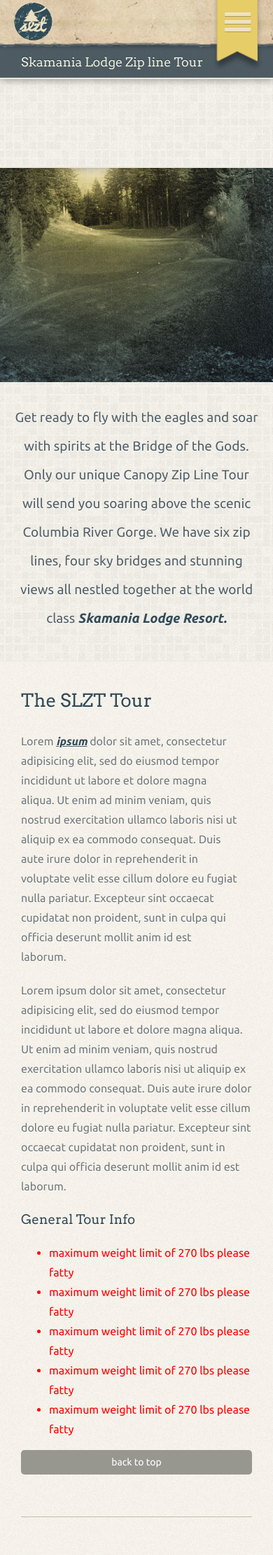
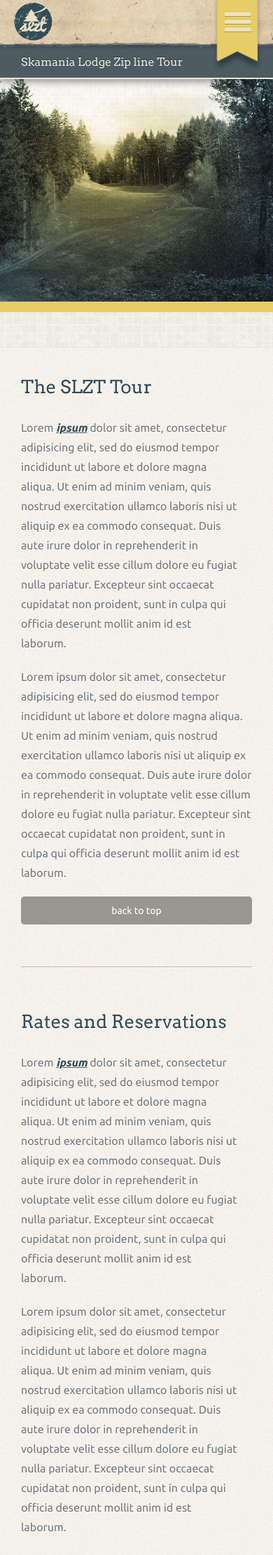
Before and after one commit to codyevans/SkamaniaLodgeZipTour, a PHP site: page / in a window 390 px wide. Shown: the top 2222 px of the page at 70% size. Run offline with PHP 8.4, Linux system fonts and the light colour scheme; some libraries are stand-ins or nearby versions.

Commit message:
adjustments

```diff
--- a/css/main.css
+++ b/css/main.css
@@ -425,25 +425,32 @@ ul.mobile { display: none; }
 .hero_1 { width: 100%; height: 595px; }
 @media (max-width: 768px) { /* line 3, ../scss/_hero.scss */
   .hero_1 { margin-top: -10px; height: 445px; } }
+@media (max-width: 575px) { /* line 3, ../scss/_hero.scss */
+  .hero_1 { height: 345px; border-bottom: 27px solid #e7cd67; } }
 
-/* line 20, ../scss/_hero.scss */
+/* line 21, ../scss/_hero.scss */
 .title_banner { background: url(../assets/bkgd_img/title_banner.png) no-repeat 0 0; width: 568px; height: 95px; position: absolute; z-index: 12; top: 57px; left: 147px; }
-@media (max-width: 768px) { /* line 20, ../scss/_hero.scss */
+@media (max-width: 768px) { /* line 21, ../scss/_hero.scss */
   .title_banner { display: none; } }
 
-/* line 37, ../scss/_hero.scss */
+@media (max-width: 768px) { /* line 38, ../scss/_hero.scss */
+  #headline_slideshow { width: 100; margin: 0 auto; } }
+
+/* line 46, ../scss/_hero.scss */
 .headlines { position: absolute; top: 173px; left: 231px; }
-@media (max-width: 768px) { /* line 37, ../scss/_hero.scss */
+@media (max-width: 768px) { /* line 46, ../scss/_hero.scss */
+  .headlines { position: relative; top: 0px; left: 0px; margin: 0 auto; } }
+@media (max-width: 575px) { /* line 46, ../scss/_hero.scss */
   .headlines { display: none; } }
-/* line 46, ../scss/_hero.scss */
+/* line 64, ../scss/_hero.scss */
 .headlines .lines { margin-top: -45px; }
-/* line 50, ../scss/_hero.scss */
+/* line 68, ../scss/_hero.scss */
 .headlines .bridges { margin-top: -45px; }
-/* line 54, ../scss/_hero.scss */
+/* line 72, ../scss/_hero.scss */
 .headlines .mph { margin-left: -45px; }
-/* line 58, ../scss/_hero.scss */
+/* line 76, ../scss/_hero.scss */
 .headlines .ft { margin-left: -35px; margin-top: -10px; }
-/* line 63, ../scss/_hero.scss */
+/* line 81, ../scss/_hero.scss */
 .headlines img { width: 442px; height: 392px; }
 
 /* --- Giant Button ------------------------------------------------------------
@@ -471,9 +478,11 @@ ul.mobile { display: none; }
 @media (max-width: 768px) { /* line 2, ../scss/_intro.scss */
   #intro { padding-top: 30px; padding-bottom: 20px; } }
 /* line 21, ../scss/_intro.scss */
-#intro .intro_container { width: 100%; max-width: 1300px; margin: 0 auto; padding-left: 230px; padding-right: 50px; }
+#intro .intro_container { width: 100%; max-width: 1220px; margin: 0 auto; padding-left: 230px; padding-right: 50px; }
 @media (max-width: 768px) { /* line 21, ../scss/_intro.scss */
   #intro .intro_container { padding-left: 0px; padding-right: 0px; width: 90%; } }
+@media (max-width: 575px) { /* line 21, ../scss/_intro.scss */
+  #intro .intro_container { display: none; } }
 /* line 38, ../scss/_intro.scss */
 #intro .intro_container p { font-size: 22px; line-height: 42px; color: #536168; }
 @media (max-width: 768px) { /* line 38, ../scss/_intro.scss */
@@ -493,28 +502,25 @@ section h1 { font-size: 26px; margin-bottom: 30px; }
 .border { border-top: 1px solid #c1bba9; border-bottom: 1px solid rgba(255, 255, 255, 0.2); margin-top: 10px; margin-bottom: 20px; }
 
 /* --- general bullets --------------------------------------------------------- */
-/* line 211, ../scss/main.scss */
-.bullet_points { color: red; }
-
 /* --- the tour ---------------------------------------------------------------- */
 /* --- reservations ------------------------------------------------------------ */
 /* --- about ------------------------------------------------------------------- */
 /* --- contact ----------------------------------------------------------------- */
-/* line 241, ../scss/main.scss */
+/* line 239, ../scss/main.scss */
 .map { height: 500px; }
 
-/* line 245, ../scss/main.scss */
+/* line 243, ../scss/main.scss */
 #map_canvas { width: 100%; height: 100%; }
 
-/* line 254, ../scss/main.scss */
+/* line 252, ../scss/main.scss */
 .copyright { background: #4d5b61; border-top: 2px solid #f1ebdc; }
-@media (max-width: 768px) { /* line 254, ../scss/main.scss */
+@media (max-width: 768px) { /* line 252, ../scss/main.scss */
   .copyright { text-align: center; } }
-/* line 262, ../scss/main.scss */
+/* line 260, ../scss/main.scss */
 .copyright p { color: #f1ebdc; text-shadow: none; font-size: 14px; margin: 10px 0px; }
-@media (max-width: 768px) { /* line 262, ../scss/main.scss */
+@media (max-width: 768px) { /* line 260, ../scss/main.scss */
   .copyright p { font-size: 14px; } }
-@media (max-width: 575px) { /* line 262, ../scss/main.scss */
+@media (max-width: 575px) { /* line 260, ../scss/main.scss */
   .copyright p { font-size: 10px; } }
 
 /* line 2, ../scss/_backtotop.scss */
@@ -524,115 +530,131 @@ section h1 { font-size: 26px; margin-bottom: 30px; }
 /* line 25, ../scss/_backtotop.scss */
 .topBtn:after { content: url(../assets/bkgd_img/upArrow.png); width: 35px; height: 25px; line-height: 80px; }
 
-/* line 287, ../scss/main.scss */
+/* line 285, ../scss/main.scss */
 .sectionTop { display: none; }
 
 /* ========================================================================== Helper classes ========================================================================== */
 /* Image replacement */
-/* line 300, ../scss/main.scss */
+/* line 298, ../scss/main.scss */
 .ir { background-color: transparent; border: 0; overflow: hidden; /* IE 6/7 fallback */ *text-indent: -9999px; }
 
-/* line 308, ../scss/main.scss */
+/* line 306, ../scss/main.scss */
 .ir:before { content: ""; display: block; width: 0; height: 100%; }
 
 /* Hide from both screenreaders and browsers: h5bp.com/u */
-/* line 319, ../scss/main.scss */
+/* line 317, ../scss/main.scss */
 .hidden { display: none !important; visibility: hidden; }
 
 /* Hide only visually, but have it available for screenreaders: h5bp.com/v */
-/* line 328, ../scss/main.scss */
+/* line 326, ../scss/main.scss */
 .visuallyhidden { border: 0; clip: rect(0 0 0 0); height: 1px; margin: -1px; overflow: hidden; padding: 0; position: absolute; width: 1px; }
 
 /* Extends the .visuallyhidden class to allow the element to be focusable when navigated to via the keyboard: h5bp.com/p */
-/* line 345, ../scss/main.scss */
+/* line 343, ../scss/main.scss */
 .visuallyhidden.focusable:active, .visuallyhidden.focusable:focus { clip: auto; height: auto; margin: 0; overflow: visible; position: static; width: auto; }
 
 /* Hide visually and from screenreaders, but maintain layout */
-/* line 358, ../scss/main.scss */
+/* line 356, ../scss/main.scss */
 .invisible { visibility: hidden; }
 
 /* Clearfix: contain floats  For modern browsers 1. The space content is one way to avoid an Opera bug when the `contenteditable` attribute is included anywhere else in the document. Otherwise it causes space to appear at the top and bottom of elements that receive the `clearfix` class. 2. The use of `table` rather than `block` is only necessary if using `:before` to contain the top-margins of child elements. */
-/* line 375, ../scss/main.scss */
+/* line 373, ../scss/main.scss */
 .clearfix:before, .clearfix:after { content: " "; /* 1 */ display: table; /* 2 */ }
 
-/* line 380, ../scss/main.scss */
+/* line 378, ../scss/main.scss */
 .clearfix:after { clear: both; }
 
 /* For IE 6/7 only Include this rule to trigger hasLayout and contain floats. */
-/* line 389, ../scss/main.scss */
+/* line 387, ../scss/main.scss */
 .clearfix { *zoom: 1; }
 
 /* ========================================================================== EXAMPLE Media Queries for Responsive Design. Theses examples override the primary ('mobile first') styles. Modify as content requires. ========================================================================== */
-@media only screen and (max-width: 768px) { /* line 403, ../scss/main.scss */
+@media only screen and (max-width: 768px) { /* line 401, ../scss/main.scss */
   .mobile_header_wrap { position: relative; }
-  /* line 406, ../scss/main.scss */
+  /* line 404, ../scss/main.scss */
   .mobile_header_wrap .mobile_header { background: url(../assets/mobile/mobile_header.png) repeat-x 0 0; width: 100%; height: 73px; position: relative; z-index: 100; }
-  /* line 413, ../scss/main.scss */
+  /* line 411, ../scss/main.scss */
   .mobile_header_wrap .mobile_header .mobile_logo { width: 55px; height: 54px; position: absolute; top: 4px; left: 20px; display: block; }
-  /* line 422, ../scss/main.scss */
+  /* line 420, ../scss/main.scss */
   .mobile_header_wrap .mobile_header .navicon { background: url(../assets/mobile/navicon.png) no-repeat 0 0; width: 72px; height: 99px; position: absolute; right: 15px; cursor: pointer; }
-  /* line 434, ../scss/main.scss */
+  /* line 432, ../scss/main.scss */
   .mobile_header_wrap .mobile_sub_header { width: 100%; height: 50px; background: url(../assets/mobile/sub_headTex.gif) repeat; border-bottom: 2px solid #e8e7de; box-shadow: 0px 4px 10px rgba(0, 0, 0, 0.4); position: relative; top: -10px; z-index: 20; }
-  /* line 444, ../scss/main.scss */
+  /* line 442, ../scss/main.scss */
   .mobile_header_wrap .mobile_sub_header h1.mobile { color: #f1ebdc; text-shadow: 0px -1px 0px #133b49; font-size: 18px; margin: 0px; padding: 0px; line-height: 52px; display: block; }
-  /* line 457, ../scss/main.scss */
+  /* line 455, ../scss/main.scss */
   .mobile_header_wrap .mobile_nav { width: 100%; position: absolute; top: 120px; background: url(../assets/bkgd_img/checker.gif) repeat; border-bottom: 3px solid #73797b; box-shadow: 0px 2px 8px rgba(0, 0, 0, 0.3); z-index: 10; }
-  /* line 466, ../scss/main.scss */
-  .mobile_header_wrap .mobile_nav ul.mobile { display: block; margin-top: 50px; }
+  /* line 464, ../scss/main.scss */
+  .mobile_header_wrap .mobile_nav ul.mobile { display: block; margin-top: 28px; list-style: none; padding: 0px; }
   /* line 470, ../scss/main.scss */
-  .mobile_header_wrap .mobile_nav ul.mobile li { margin-bottom: 25px; }
-  /* line 481, ../scss/main.scss */
-  .mobile_header_wrap .mobile_nav.close { top: -160px; -webkit-transition: top 0.5s; }
-  /* line 486, ../scss/main.scss */
+  .mobile_header_wrap .mobile_nav ul.mobile li { margin-bottom: 0px; border-bottom: 1px solid #c1bba9; padding-bottom: 22px; padding-top: 22px; }
+  /* line 476, ../scss/main.scss */
+  .mobile_header_wrap .mobile_nav ul.mobile li:last-child { border-bottom: none; }
+  /* line 480, ../scss/main.scss */
+  .mobile_header_wrap .mobile_nav ul.mobile li a { text-decoration: none; font-size: 22px; text-shadow: 0px 1px 0px rgba(255, 255, 255, 0.3); }
+  /* line 490, ../scss/main.scss */
+  .mobile_header_wrap .mobile_nav.close { top: -240px; -webkit-transition: top 0.5s; }
+  /* line 495, ../scss/main.scss */
   .mobile_header_wrap .mobile_nav.open { top: 100px; -webkit-transition: top 0.5s; }
-  /* line 496, ../scss/main.scss */
+  /* line 505, ../scss/main.scss */
   .sectionTop { display: block; background: #979790; border-radius: 5px; }
-  /* line 501, ../scss/main.scss */
+  /* line 510, ../scss/main.scss */
   .sectionTop a.mobile_backTop { text-decoration: none; color: white; text-shadow: none; font-size: 14px; padding: 10px 20px; font-weight: 400; font-style: normal; } }
-@media only screen and (max-width: 575px) { /* line 523, ../scss/main.scss */
+@media only screen and (max-width: 575px) { /* line 533, ../scss/main.scss */
   .mobile_header_wrap { position: relative; }
-  /* line 526, ../scss/main.scss */
+  /* line 536, ../scss/main.scss */
   .mobile_header_wrap .mobile_header { background: url(../assets/mobile/mobile_header.png) repeat-x 0 0; width: 100%; height: 73px; position: relative; z-index: 100; }
-  /* line 533, ../scss/main.scss */
+  /* line 543, ../scss/main.scss */
   .mobile_header_wrap .mobile_header .mobile_logo { width: 55px; height: 54px; position: absolute; top: 4px; left: 20px; display: block; }
-  /* line 542, ../scss/main.scss */
+  /* line 552, ../scss/main.scss */
   .mobile_header_wrap .mobile_header .navicon { background: url(../assets/mobile/navicon.png) no-repeat 0 0; width: 72px; height: 99px; position: absolute; right: 15px; cursor: pointer; }
-  /* line 554, ../scss/main.scss */
-  .mobile_header_wrap .mobile_sub_header { width: 100%; height: 50px; background: url(../assets/mobile/sub_headTex.gif) repeat; border-bottom: 2px solid #e8e7de; box-shadow: 0px 3px 10px rgba(0, 0, 0, 0.3); position: relative; top: -10px; z-index: 20; }
   /* line 564, ../scss/main.scss */
-  .mobile_header_wrap .mobile_sub_header h1.mobile { color: #f1ebdc; text-shadow: 0px -1px 0px #133b49; font-size: 18px; margin: 0px; padding: 0px; line-height: 52px; display: block; }
-  /* line 576, ../scss/main.scss */
-  .mobile_header_wrap .mobile_nav { width: 100%; height: 400px; position: absolute; top: 130px; background: url(../assets/bkgd_img/checker.gif) repeat; border-bottom: 2px solid #e8e7de; z-index: 10; }
-  /* line 591, ../scss/main.scss */
-  .sectionTop { display: block; background: #979790; width: 100%; height: 35px; border-radius: 5px; text-align: center; }
-  /* line 599, ../scss/main.scss */
-  .sectionTop a.mobile_backTop { text-decoration: none; color: white; text-shadow: none; font-size: 14px; font-weight: 400; line-height: 35px; font-style: normal; } }
-@media only screen and (max-width: 1165px) { /* line 619, ../scss/main.scss */
+  .mobile_header_wrap .mobile_sub_header { width: 100%; height: 50px; background: url(../assets/mobile/sub_headTex.gif) repeat; border-bottom: 2px solid #e8e7de; box-shadow: 0px 4px 10px rgba(0, 0, 0, 0.4); position: relative; top: -10px; z-index: 20; }
+  /* line 574, ../scss/main.scss */
+  .mobile_header_wrap .mobile_sub_header h1.mobile { color: #f1ebdc; text-shadow: 0px -1px 0px #133b49; font-size: 16px; margin: 0px; padding: 0px; line-height: 52px; display: block; }
+  /* line 587, ../scss/main.scss */
+  .mobile_header_wrap .mobile_nav { width: 100%; position: absolute; top: 120px; background: url(../assets/bkgd_img/checker.gif) repeat; border-bottom: 3px solid #73797b; box-shadow: 0px 2px 8px rgba(0, 0, 0, 0.3); z-index: 10; }
+  /* line 596, ../scss/main.scss */
+  .mobile_header_wrap .mobile_nav ul.mobile { display: block; margin-top: 20px; list-style: none; padding: 0px; }
+  /* line 602, ../scss/main.scss */
+  .mobile_header_wrap .mobile_nav ul.mobile li { margin-bottom: 0px; border-bottom: 1px solid #c1bba9; padding-bottom: 18px; padding-top: 18px; }
+  /* line 608, ../scss/main.scss */
+  .mobile_header_wrap .mobile_nav ul.mobile li:last-child { border-bottom: none; }
+  /* line 612, ../scss/main.scss */
+  .mobile_header_wrap .mobile_nav ul.mobile li a { text-decoration: none; font-size: 18px; text-shadow: 0px 1px 0px rgba(255, 255, 255, 0.3); }
+  /* line 622, ../scss/main.scss */
+  .mobile_header_wrap .mobile_nav.close { top: -240px; -webkit-transition: top 0.5s; }
+  /* line 627, ../scss/main.scss */
+  .mobile_header_wrap .mobile_nav.open { top: 100px; -webkit-transition: top 0.5s; }
+  /* line 636, ../scss/main.scss */
+  .sectionTop { display: block; background: #979790; width: 100%; height: 40px; border-radius: 5px; text-align: center; }
+  /* line 644, ../scss/main.scss */
+  .sectionTop a.mobile_backTop { text-decoration: none; color: white; text-shadow: none; font-size: 14px; font-weight: 400; line-height: 40px; font-style: normal; } }
+@media only screen and (max-width: 1165px) { /* line 662, ../scss/main.scss */
   [class*='col-'] { width: 100%; } }
 @media only screen and (-webkit-min-device-pixel-ratio: 1.5),
        only screen and (min-resolution: 144dpi) { /* Style adjustments for high resolution devices */ }
 /* ========================================================================== Print styles. Inlined to avoid required HTTP connection: h5bp.com/r ========================================================================== */
-@media print { /* line 640, ../scss/main.scss */
+@media print { /* line 683, ../scss/main.scss */
   * { background: transparent !important; color: #000 !important; /* Black prints faster: h5bp.com/s */ box-shadow: none !important; text-shadow: none !important; }
-  /* line 648, ../scss/main.scss */
+  /* line 691, ../scss/main.scss */
   a, a:visited { text-decoration: underline; }
-  /* line 652, ../scss/main.scss */
+  /* line 695, ../scss/main.scss */
   a[href]:after { content: " (" attr(href) ")"; }
-  /* line 656, ../scss/main.scss */
+  /* line 699, ../scss/main.scss */
   abbr[title]:after { content: " (" attr(title) ")"; }
   /* Don't show links for images, or javascript/internal links */
-  /* line 666, ../scss/main.scss */
+  /* line 709, ../scss/main.scss */
   .ir a:after, a[href^="javascript:"]:after, a[href^="#"]:after { content: ""; }
-  /* line 671, ../scss/main.scss */
+  /* line 714, ../scss/main.scss */
   pre, blockquote { border: 1px solid #999; page-break-inside: avoid; }
-  /* line 676, ../scss/main.scss */
+  /* line 719, ../scss/main.scss */
   thead { display: table-header-group; /* h5bp.com/t */ }
-  /* line 681, ../scss/main.scss */
+  /* line 724, ../scss/main.scss */
   tr, img { page-break-inside: avoid; }
-  /* line 685, ../scss/main.scss */
+  /* line 728, ../scss/main.scss */
   img { max-width: 100% !important; }
   @page { margin: 0.5cm; }
-  /* line 695, ../scss/main.scss */
+  /* line 738, ../scss/main.scss */
   p, h2, h3 { orphans: 3; widows: 3; }
-  /* line 701, ../scss/main.scss */
+  /* line 744, ../scss/main.scss */
   h2, h3 { page-break-after: avoid; } }
--- a/index.php
+++ b/index.php
@@ -152,17 +152,6 @@
                         cillum dolore eu fugiat nulla pariatur. Excepteur sint occaecat cupidatat non
                         proident, sunt in culpa qui officia deserunt mollit anim id est laborum.
                     </p>
-
-                    <div class="bullet_points">
-                        <h3>General Tour Info</h3>
-                        <ul>
-                            <li>maximum weight limit of 270 lbs please fatty</li>
-                            <li>maximum weight limit of 270 lbs please fatty</li>
-                            <li>maximum weight limit of 270 lbs please fatty</li>
-                            <li>maximum weight limit of 270 lbs please fatty</li>
-                            <li>maximum weight limit of 270 lbs please fatty</li>
-                        </ul>
-                    </div> <!-- /bullet points -->
 
                     <div class="sectionTop push-right">
                         <a href="#BackToTop" class="mobile_backTop">back to top</a>
--- a/scss/_hero.scss
+++ b/scss/_hero.scss
@@ -10,7 +10,8 @@
 	} // 768
 
 	@media (max-width: 575px) {
-
+		height: 345px;
+		border-bottom: 27px solid #e7cd67;
 	} // 575
 }
 
@@ -34,14 +35,31 @@
 
 // headlines
 
+#headline_slideshow {
+
+	@media (max-width: 768px) {
+		width: 100;
+		margin: 0 auto;
+	}
+}
+
 .headlines {
 	position: absolute;
 	top: 173px;
 	left: 231px;
 
 	@media (max-width: 768px) {
+		position: relative;
+		top: 0px;
+		left: 0px;
+		margin: 0 auto;
+
+	} //768
+
+	@media (max-width: 575px) {
 		display: none;
-	}
+	} //575
+
 
 	.lines {
 	margin-top: -45px;
--- a/scss/_intro.scss
+++ b/scss/_intro.scss
@@ -20,7 +20,7 @@
 
     .intro_container {
       width: 100%;
-      max-width: 1300px;
+      max-width: 1220px;
       margin: 0 auto;
       padding-left: 230px;
       padding-right: 50px;
@@ -32,7 +32,7 @@
       } //768
 
       @media (max-width: 575px) {
-
+       display: none;
       } //575
 
     	p {
--- a/scss/main.scss
+++ b/scss/main.scss
@@ -208,9 +208,7 @@ section {
 
 /* --- general bullets --------------------------------------------------------- */
 
-.bullet_points {
-    color: red;
-}
+
 
 
 
@@ -465,13 +463,24 @@ section {
 
             ul.mobile {
                 display: block;
-                margin-top: 50px;
+                margin-top: 28px;
+                list-style: none;
+                padding: 0px;
 
                 li {
-                    margin-bottom: 25px;
+                    margin-bottom: 0px;
+                    border-bottom: 1px solid #c1bba9;
+                    padding-bottom: 22px;
+                    padding-top: 22px;
+
+                    &:last-child {
+                        border-bottom: none;
+                    }
 
                     a {
-
+                        text-decoration: none;
+                        font-size: 22px;
+                        text-shadow: 0px 1px 0px rgba(255,255,255,0.3)
                     }
                 }
 
@@ -479,7 +488,7 @@ section {
         } // nav
 
         .mobile_nav.close {
-            top: -160px;
+            top: -240px;
              -webkit-transition: top 0.5s;
         }
 
@@ -517,6 +526,7 @@ section {
 
 
 @media only screen and (max-width: 575px) {
+
 
    // header
 
@@ -556,7 +566,7 @@ section {
             height: 50px;
             background: url(../assets/mobile/sub_headTex.gif) repeat;
             border-bottom: 2px solid #e8e7de;
-            box-shadow: 0px 3px 10px rgba(0,0,0,0.3);
+            box-shadow: 0px 4px 10px rgba(0,0,0,0.4);
             position: relative;
             top: -10px;
             z-index: 20;
@@ -564,7 +574,7 @@ section {
             h1.mobile {
                 color: #f1ebdc;
                 text-shadow: 0px -1px 0px #133b49;
-                font-size: 18px;
+                font-size: 16px;
                 margin: 0px;
                 padding: 0px;
                 line-height: 52px;
@@ -573,18 +583,53 @@ section {
 
         } // sub header
 
+
         .mobile_nav {
             width: 100%;
-            height: 400px;
             position: absolute;
-            top: 130px;
+            top: 120px;
             background: url(../assets/bkgd_img/checker.gif) repeat;
-            border-bottom: 2px solid #e8e7de;
+            border-bottom: 3px solid #73797b;
+            box-shadow: 0px 2px 8px rgba(0,0,0,0.3);
             z-index: 10;
+
+            ul.mobile {
+                display: block;
+                margin-top: 20px;
+                list-style: none;
+                padding: 0px;
+
+                li {
+                    margin-bottom: 0px;
+                    border-bottom: 1px solid #c1bba9;
+                    padding-bottom: 18px;
+                    padding-top: 18px;
+
+                    &:last-child {
+                        border-bottom: none;
+                    }
+
+                    a {
+                        text-decoration: none;
+                        font-size: 18px;
+                        text-shadow: 0px 1px 0px rgba(255,255,255,0.3)
+                    }
+                }
+
+            }
         } // nav
 
+        .mobile_nav.close {
+            top: -240px;
+            -webkit-transition: top 0.5s;
+        }
+
+         .mobile_nav.open {
+            top: 100px;
+            -webkit-transition: top 0.5s;
+        }
+
    } // m_wrap
-
 
    // mobile back to top btn
 
@@ -592,7 +637,7 @@ section {
         display: block;
         background: #979790;
         width: 100%;
-        height: 35px;
+        height: 40px;
         border-radius: 5px;
         text-align: center;
 
@@ -602,12 +647,10 @@ section {
             text-shadow: none;
             font-size: 14px;
             font-weight: 400;
-            line-height: 35px;
+            line-height: 40px;
             font-style: normal;
-
         }
     }
-
 
 
 
```
